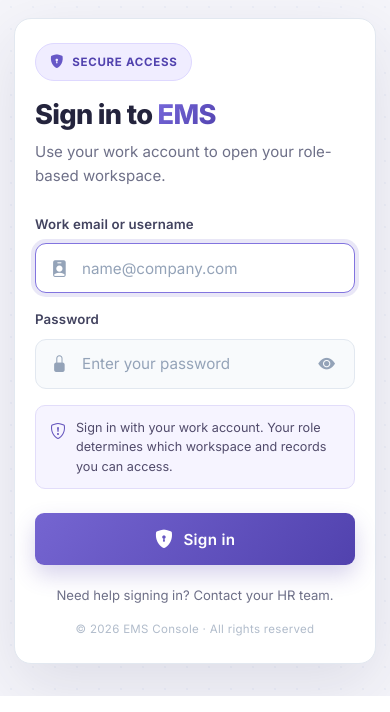
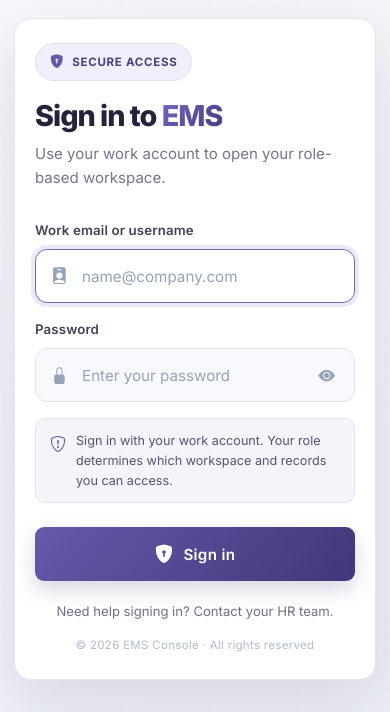
Before and after one commit to neethusanto/HRM_MANAGEMENT, a Django app: page /login/ in a window 390 px wide. Shown: the part 294-1006 px from the top of the page. Run offline with Django 5.2, Linux system fonts and the light colour scheme.

Commit message:
Improve login page contrast and form styling

```diff
--- a/Accounts/templates/accounts/login.html
+++ b/Accounts/templates/accounts/login.html
@@ -554,42 +555,49 @@
     .login-visual-card__items { display: flex; flex-wrap: wrap; gap: 7px; margin-top: 14px; }
     .login-visual-card__items span { display: inline-flex; align-items: center; gap: 6px; padding: 6px 8px; border-radius: 7px; background: rgba(255,255,255,.1); font-size: .68rem; }
     .login-visual-card__items i { color: #c0b8ff; }
-    .split-login__right { padding: clamp(24px, 4vw, 58px); background: var(--bg-body); }
-    .split-login__right::before { opacity: .7; }
+    .split-login__right { padding: clamp(24px, 4vw, 58px); background: linear-gradient(145deg, #f7f8fc, #eef0f7); }
+    .split-login__right::before { opacity: .36; }
     .login-form-wrap {
-        max-width: 470px;
-        padding: clamp(26px, 3vw, 42px);
-        border: 1px solid var(--border);
-        border-radius: 22px;
-        background: var(--bg-surface);
-        box-shadow: 0 22px 65px rgba(34, 32, 83, .11);
+        max-width: 480px;
+        padding: clamp(30px, 3.2vw, 46px);
+        border: 1px solid #e3e5ef;
+        border-radius: 24px;
+        background: #fff;
+        box-shadow: 0 24px 70px rgba(35, 34, 76, .13);
     }
-    .form-head { margin-bottom: 26px; }
-    .welcome-badge { color: #5142ae; background: #f0edff; border-color: #ded8ff; }
-    .welcome-badge i { color: #6758c7; }
-    .form-head h2 { color: var(--text); font-size: clamp(1.7rem, 2.4vw, 2.15rem); }
-    .form-head h2 .gradient-text { background-image: linear-gradient(135deg, #7869dc, #5142ae); }
-    .form-head p { color: var(--text-muted); }
-    .login-form-wrap .form-label { color: var(--text-secondary); }
+    .form-head { margin-bottom: 30px; }
+    .welcome-badge { color: #484078; background: #f1effb; border-color: #e3e0f4; }
+    .welcome-badge i { color: #6559a9; }
+    .form-head h2 { color: #24233b; font-size: clamp(1.8rem, 2.4vw, 2.25rem); letter-spacing: -.035em; }
+    .form-head h2 .gradient-text { background-image: linear-gradient(135deg, #7569c2, #443984); }
+    .form-head p { color: #73758a; }
+    .login-form-wrap .form-label { color: #414258; font-weight: 600; }
     .input-group-icon .form-control {
-        background: var(--bg-surface-alt);
-        border-color: var(--border);
-        border-radius: 11px;
-        color: var(--text);
+        height: 54px;
+        background: #f8f9fc;
+        border-color: #e2e4ed;
+        border-radius: 12px;
+        color: #27273d;
     }
-    .input-group-icon .form-control:focus { border-color: #8274df; box-shadow: 0 0 0 4px rgba(103,88,199,.14); }
-    .input-group-icon .form-control:focus ~ .input-icon { color: #6758c7; }
-    .login-btn { background: linear-gradient(130deg, #7565d1, #5142ae); box-shadow: 0 10px 22px rgba(81,66,174,.23); }
-    .login-btn::before { background: linear-gradient(130deg, #8577df, #5a4bb8); }
-    .login-extra a { color: #5b4ab4; }
-    .login-extra a:hover { color: #44358f; }
-    .login-foot-links a:hover { color: #5b4ab4; background: rgba(103,88,199,.08); }
+    .input-group-icon .form-control:focus { background: #fff; border-color: #776abb; box-shadow: 0 0 0 4px rgba(103,88,199,.13); }
+    .input-group-icon .form-control:focus ~ .input-icon { color: #6559a9; }
+    .login-btn { min-height: 54px; border-radius: 12px; background: linear-gradient(130deg, #6559a9, #403779); box-shadow: 0 9px 20px rgba(64,55,121,.2); }
+    .login-btn::before { background: linear-gradient(130deg, #766bc0, #50478f); }
+    .login-extra a { color: #51468f; }
+    .login-extra a:hover { color: #39316d; }
+    .login-foot-links a:hover { color: #51468f; background: rgba(103,88,199,.08); }
     .login-foot-links { display: none; }
     .login-access-help { margin: 20px 0 0; color: var(--text-muted); font-size: .82rem; text-align: center; }
-    .security-notice { background: #f6f4ff; border-color: #e2ddfa; color: #514b6b; }
-    .security-notice i, .security-notice strong { color: #6555bd; }
-    [data-theme="dark"] .split-login__right { background: var(--bg-body); }
-    [data-theme="dark"] .login-form-wrap { background: var(--bg-surface); border-color: var(--border); box-shadow: 0 22px 65px rgba(0,0,0,.28); }
+    .security-notice { background: #f5f4fb; border-color: #e5e2f0; color: #55536d; }
+    .security-notice i, .security-notice strong { color: #6559a9; }
+    [data-theme="dark"] .split-login__right { background: linear-gradient(145deg, #111321, #18182a); }
+    [data-theme="dark"] .login-form-wrap { background: #1b1b2d; border-color: #34344a; box-shadow: 0 22px 65px rgba(0,0,0,.36); }
+    [data-theme="dark"] .form-head h2 { color: #f3f2fb; }
+    [data-theme="dark"] .form-head p { color: #aaa9bf; }
+    [data-theme="dark"] .login-form-wrap .form-label { color: #d6d4e5; }
+    [data-theme="dark"] .input-group-icon .form-control { background: #242438; border-color: #3b3b53; color: #f3f2fb; }
+    [data-theme="dark"] .input-group-icon .form-control::placeholder { color: #9291aa; }
+    [data-theme="dark"] .security-notice { background: rgba(123,105,220,.1); border-color: rgba(169,156,255,.2); color: #d0cde2; }
     [data-theme="dark"] .welcome-badge { color: #d2caff; background: rgba(123,105,220,.16); border-color: rgba(169,156,255,.28); }
     [data-theme="dark"] .welcome-badge i { color: #b6aaff; }
     [data-theme="dark"] .input-group-icon .form-control { background: var(--bg-surface-alt); border-color: var(--border); color: var(--text); }
```
Also changed, not shown: other parts of Accounts/templates/accounts/login.html (+11 -11 lines).
